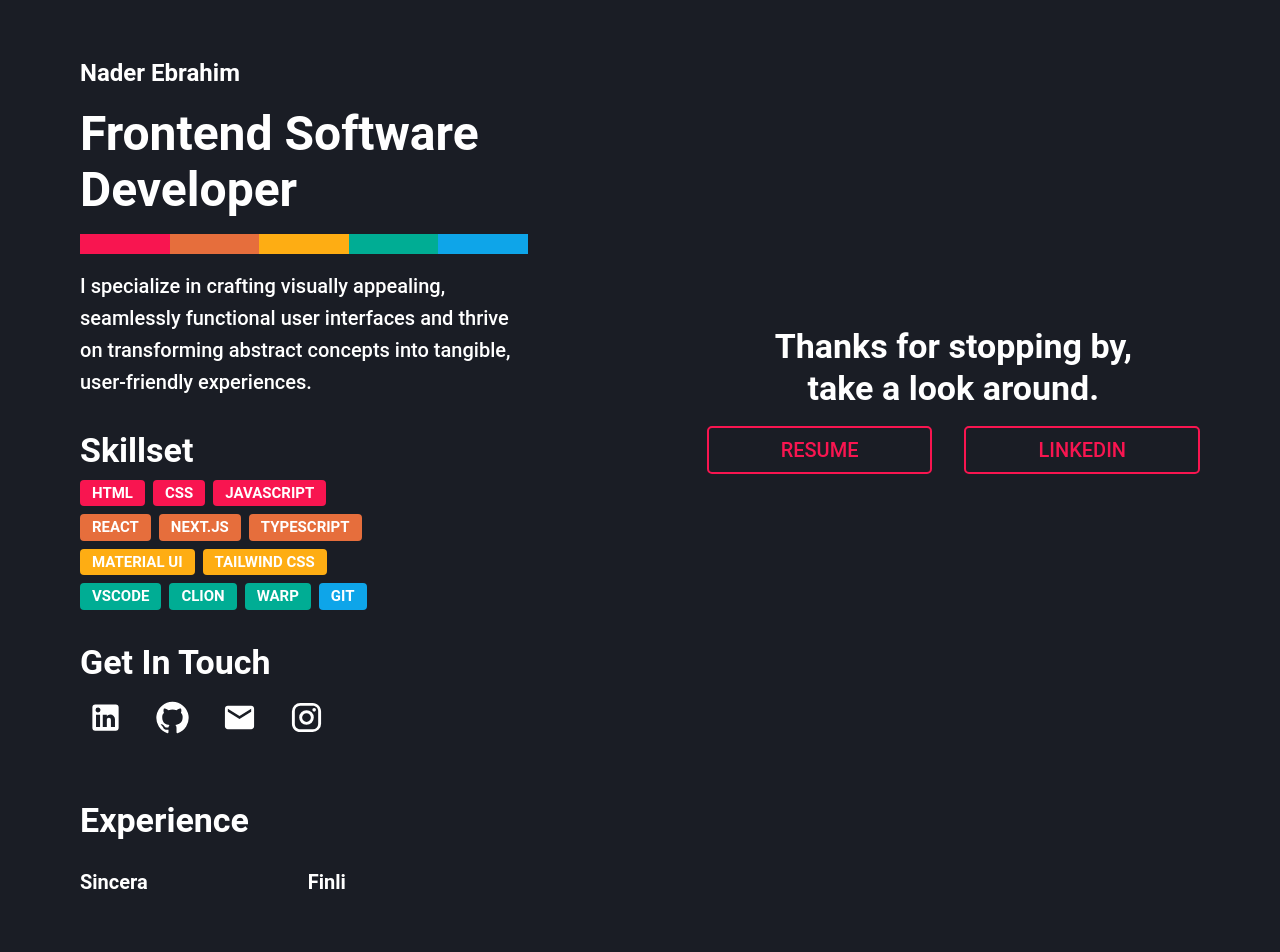
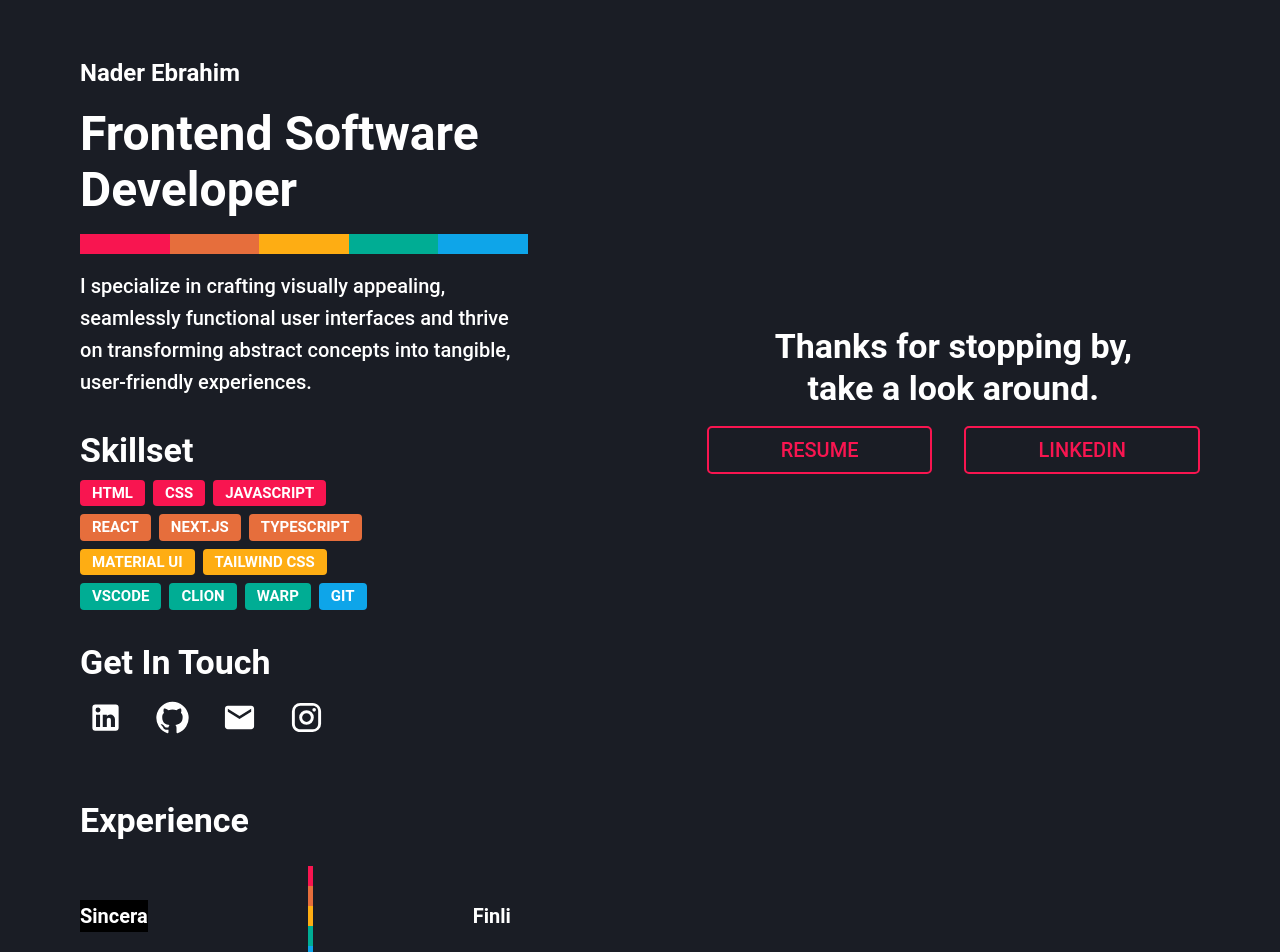
Before and after one commit to terminader7/portfolio, a Next.js app: page / in a window 1280 px wide. Shown: the top 952 px of the page. Built offline with nearby package versions, Linux system fonts and the light colour scheme.

Commit message:
edited multicolorLine to make the orientation changeable, added finli logo and sincera logo

```diff
--- a/components/MultiColorLine.tsx
+++ b/components/MultiColorLine.tsx
@@ -1,13 +1,22 @@
 import { Box } from "@mui/material";
 import InlineContainer from "./InlineContainer";
 
-const MultiColorLine = () => {
+const MultiColorLine = ({
+  height,
+  width,
+  direction = "row",
+}: {
+  height: string;
+  width: string;
+  direction?: "row" | "column";
+}) => {
   return (
     <InlineContainer
-      height="20px"
-      width="100%"
+      height={height}
+      width={width}
       alignItems="center"
       justifyContent="center"
+      direction={direction}
     >
       <Box
         sx={{
@@ -17,7 +26,6 @@ const MultiColorLine = () => {
           overflow: "hidden",
         }}
       />
-
       <Box
         sx={{
           backgroundColor: "primary.orange",
--- a/pages/index.tsx
+++ b/pages/index.tsx
@@ -12,6 +12,8 @@ import InstagramIcon from "@mui/icons-material/Instagram";
 import IconButton from "@mui/material/IconButton";
 import Image from "next/image";
 import Divider from "@mui/material/Divider";
+
+// For hobbies put gaming, basketball, and TTRPG, weightlifting, and cooking
 
 export default function Home() {
   const theme = useTheme();
@@ -46,7 +48,7 @@ export default function Home() {
             <Typography variant="h3" sx={{ fontWeight: "bold" }}>
               Frontend Software Developer
             </Typography>
-            <MultiColorLine />
+            <MultiColorLine height={"20px"} width={"100%"} />
             <Typography variant="h6">
               I specialize in crafting visually appealing, seamlessly functional
               user interfaces and thrive on transforming abstract concepts into
@@ -118,6 +120,7 @@ export default function Home() {
                     ":hover": {
                       transition: "all .2s ease-in-out",
                       transform: "scale(1.2)",
+                      color: theme.palette.primary.red,
                     },
                   }}
                 />
@@ -216,26 +219,17 @@ export default function Home() {
             gap: "10rem",
           }}
         >
-          <Box display="flex" flexDirection="column">
-            {/* <Image
-              src="/images/sincera.png"
-              alt="Nader"
-              width={400}
-              height={200}
-              style={{ borderRadius: "10px", cursor: "pointer" }}
-            /> */}
+          <Box
+            display="flex"
+            flexDirection="column"
+            sx={{ backgroundColor: "common.black" }}
+          >
             <Typography variant="h6" fontWeight={600} textAlign="center">
               Sincera
             </Typography>
           </Box>
+          <MultiColorLine height={"100px"} width={"5px"} direction="column" />
           <Box display="flex" flexDirection="column">
-            {/* <Image
-              src="/images/finli.png"
-              alt="Nader"
-              width={400}
-              height={200}
-              style={{ borderRadius: "10px", cursor: "pointer" }}
-            /> */}
             <Typography variant="h6" fontWeight={600} textAlign="center">
               Finli
             </Typography>
```
Also changed, not shown: public/images/finli-logo.jpg (added), public/images/sincera-logo.jpg (added).
